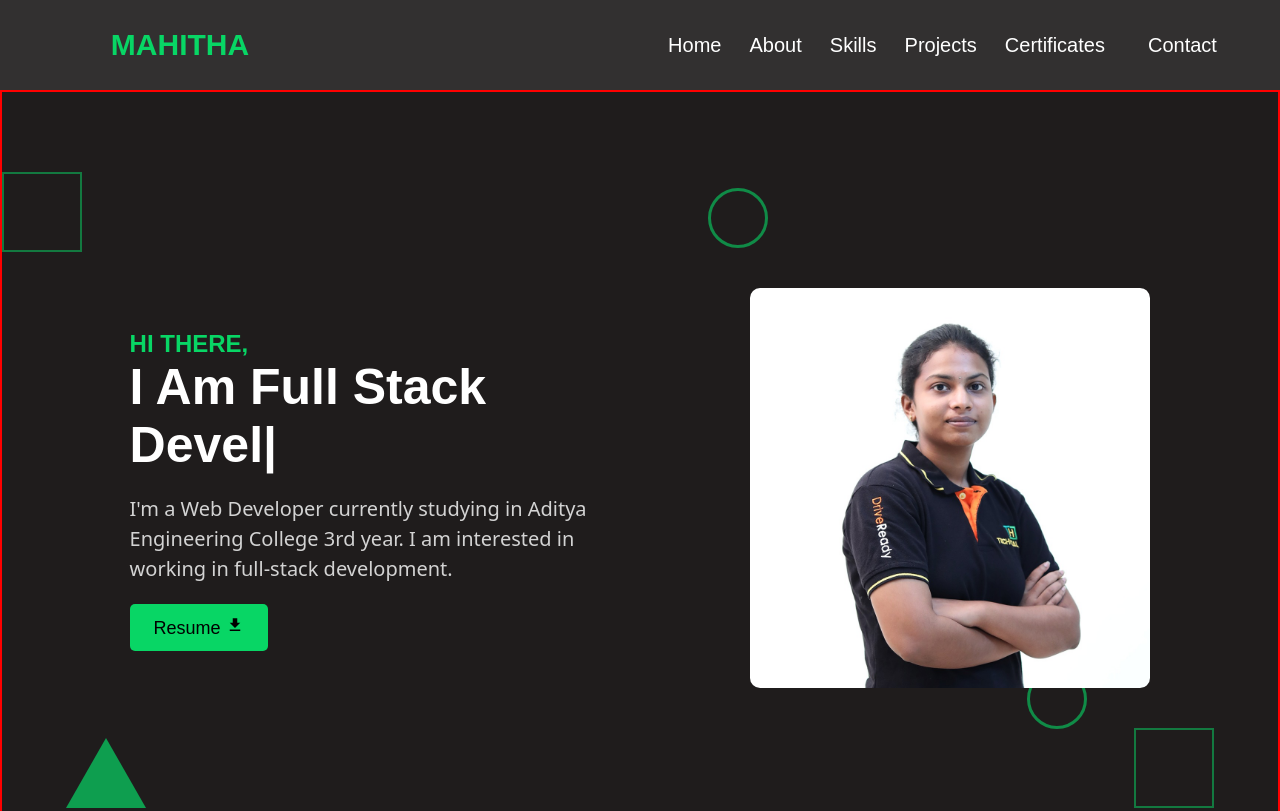
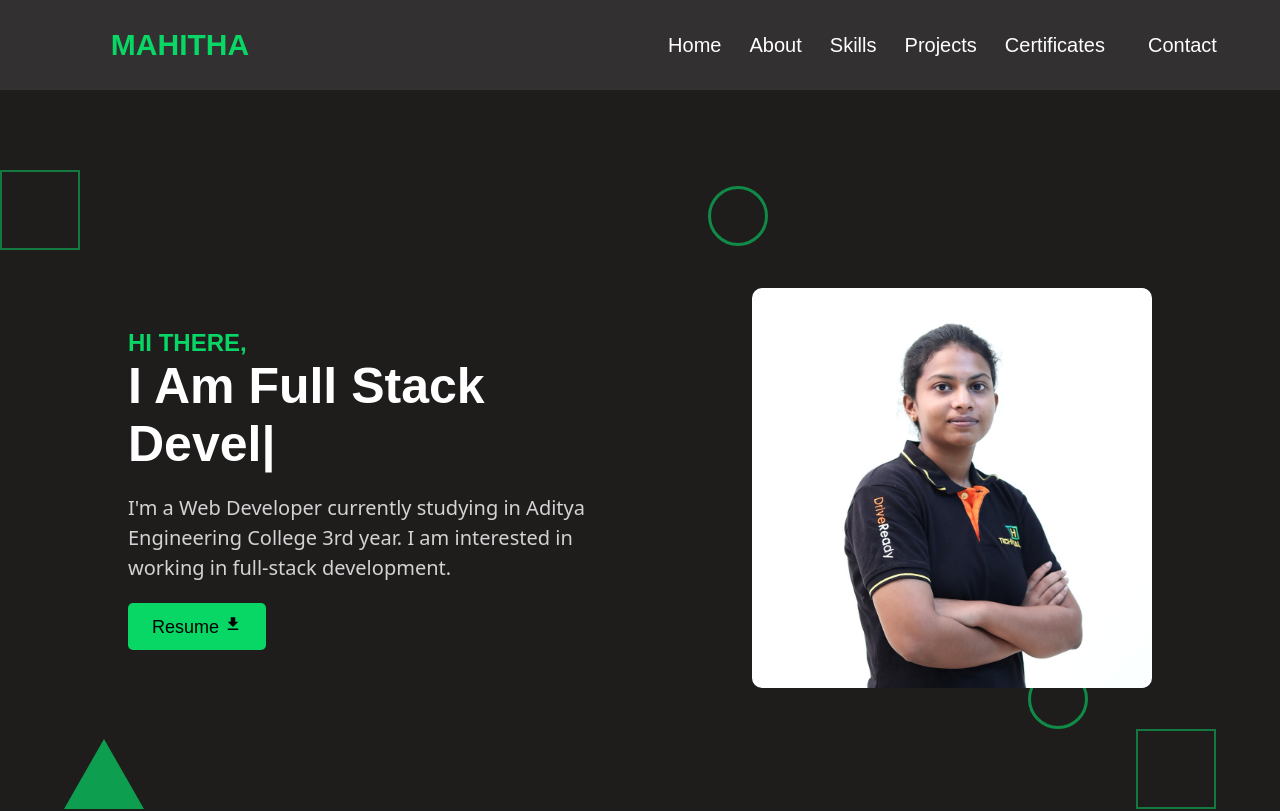
Before and after one commit to dedeepya55/PortfolioMahi, a React (Vite) app: page /contactMe in a window 1280 px wide. Shown: the top 811 px of the page. Built offline with nearby package versions, Linux system fonts and the light colour scheme.

Commit message:
Update Header.css

```diff
--- a/src/components/MahiPotfolio/Header.css
+++ b/src/components/MahiPotfolio/Header.css
@@ -62,8 +62,8 @@
     justify-content: center;
     color: white;
     border-bottom: 1px solid #333;
-      flex-wrap:reverse;
-      border:2px solid red;
+      flex-wrap:wrap-reverse;
+/*       border:2px solid red; */
   }
 
   /* Geometric Shapes */
@@ -241,7 +241,7 @@
     .head2_1 {
       display: flex;
       flex-direction: columnn;
-        flex-wrap:reverse;
+        flex-wrap:wrap-reverse;
       gap: 20px;
     }
 
```
